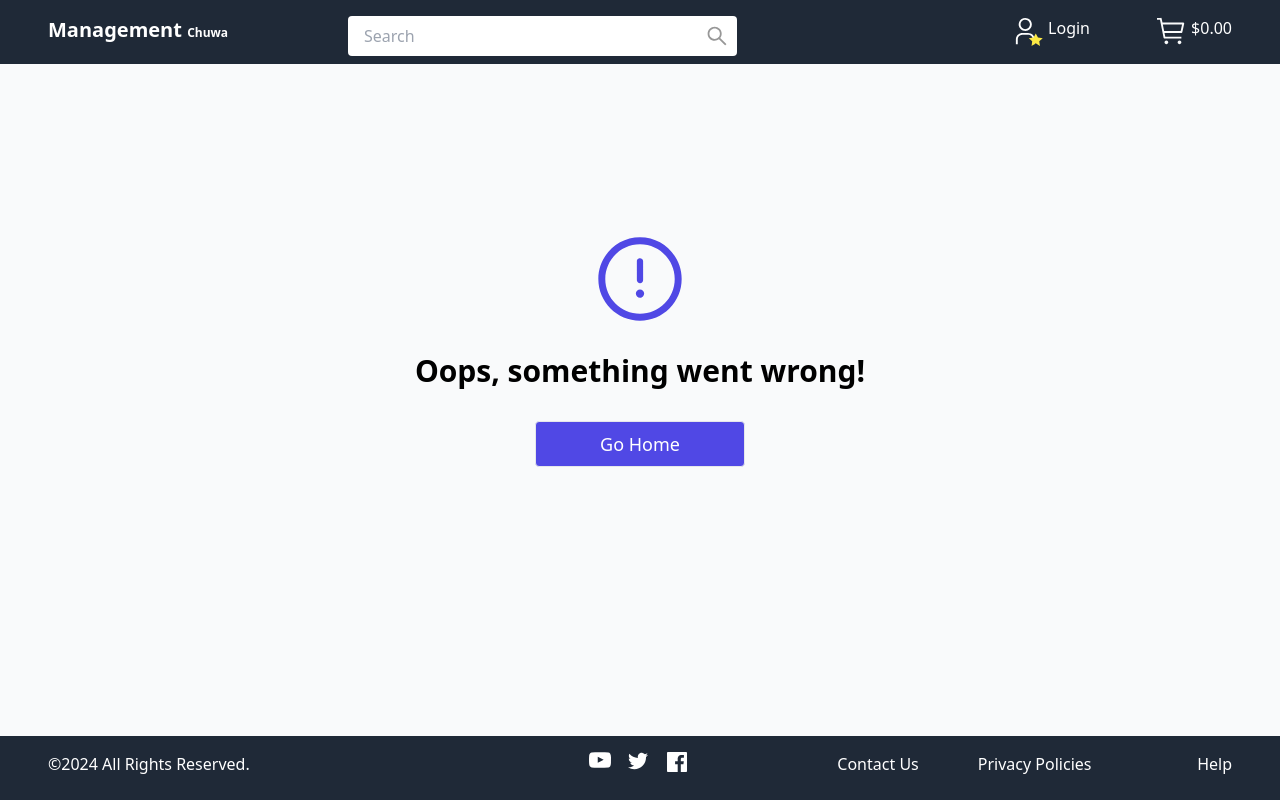
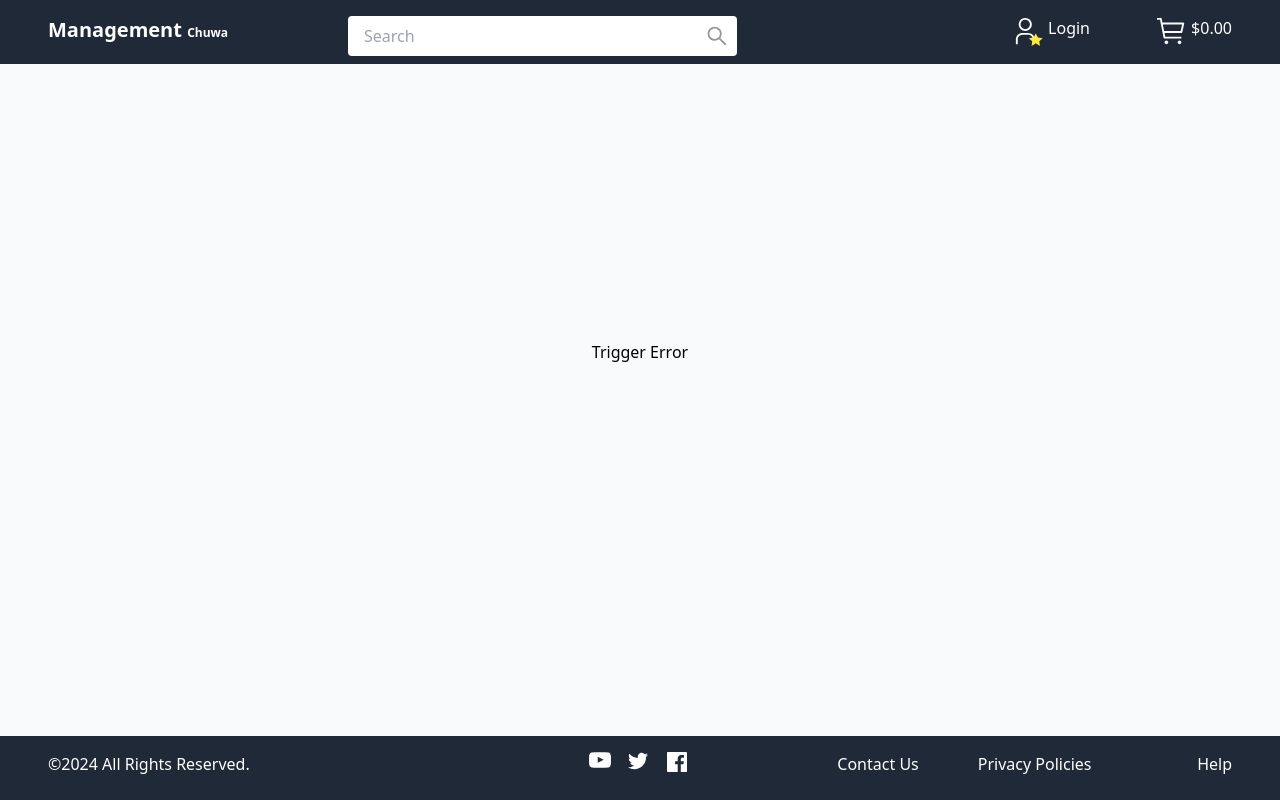
Before and after one commit to 961853266hyt/project1, a React (Vite) app in the folder frontend/: page /error-test in a window 1280 px wide. Built offline with nearby package versions, Linux system fonts and the light colour scheme.

Commit message:
fix bugs

```diff
--- a/frontend/src/app/App.tsx
+++ b/frontend/src/app/App.tsx
@@ -12,6 +12,7 @@ import PrivateRoute from '../components/PrivateRoute';
 import { useDispatch } from 'react-redux';
 import axios from 'axios';
 import { SIGN_IN, GET_CART_BY_ID } from '../redux/actions'
+import ManualErrorTest from '../components/custom/ManualErrorTest'
 
 const JWT_KEY = 'token'
 const API_URL = 'http://localhost:8000';
@@ -89,6 +90,7 @@ const App: React.FC = () => {
             }
           />
           <Route path="*" element={<NotFound />} />
+          <Route path="/error-test" element={<ManualErrorTest />} />
         </Routes>
       </Layout>
     </Router>
--- a/frontend/src/components/custom/ErrorBoundary.tsx
+++ b/frontend/src/components/custom/ErrorBoundary.tsx
@@ -1,5 +1,5 @@
 import React, { Component, ErrorInfo, ReactNode } from 'react';
-
+import { Exclamation } from '../icons/Exclamation';
 interface Props {
   children: ReactNode;
 }
@@ -21,10 +21,12 @@ class ErrorBoundary extends Component<Props, State> {
   public componentDidCatch(error: Error, errorInfo: ErrorInfo) {
     console.error('Uncaught error:', error, errorInfo);
   }
-
   public render() {
     if (this.state.hasError) {
-      return <h1>Ooops! Something went wrong.</h1>;
+      return (<div className="relative items-center justify-center">
+        <span className='flex justify-center'><Exclamation /></span>
+        <h1 className="mt-8 text-3xl text-black font-bold">Oops, something went wrong!</h1>
+      </div>);
     }
 
     return this.props.children;
--- /dev/null
+++ b/frontend/src/components/custom/ManualErrorTest.tsx
@@ -0,0 +1,17 @@
+import React, { useState } from 'react';
+
+const ManualErrorTest: React.FC = () => {
+  const [hasError, setHasError] = useState(false);
+
+  if (hasError) {
+    throw new Error('Manual error for testing Error Boundary');
+  }
+
+  return (
+    <div>
+      <button onClick={() => setHasError(true)}>Trigger Error</button>
+    </div>
+  );
+};
+
+export default ManualErrorTest;
```
